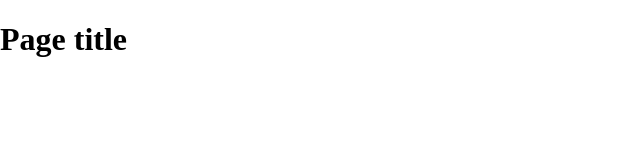
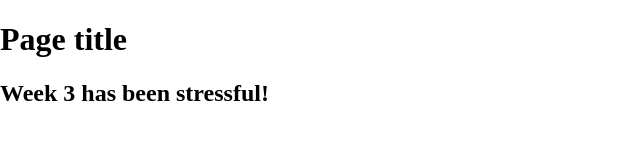
Before and after one commit to joshmumbrue/inclassrepo, a plain HTML site: page index.html in a window 1280 px wide. Shown: the whole page, without its empty margins (0-640 px from the left). Drawn offline with nearby package versions, Linux system fonts and the light colour scheme.

Commit message:
gjhghjh Please enter the commit message for your changes. Lines starting

```diff
--- a/index.html
+++ b/index.html
@@ -15,6 +15,7 @@
     <body>
     <header>
 	<h1>Page title</h1>
+        <h2>Week 3 has been stressful!</h2>
     </header>
     <nav id="pageNav">
     </nav>
```
